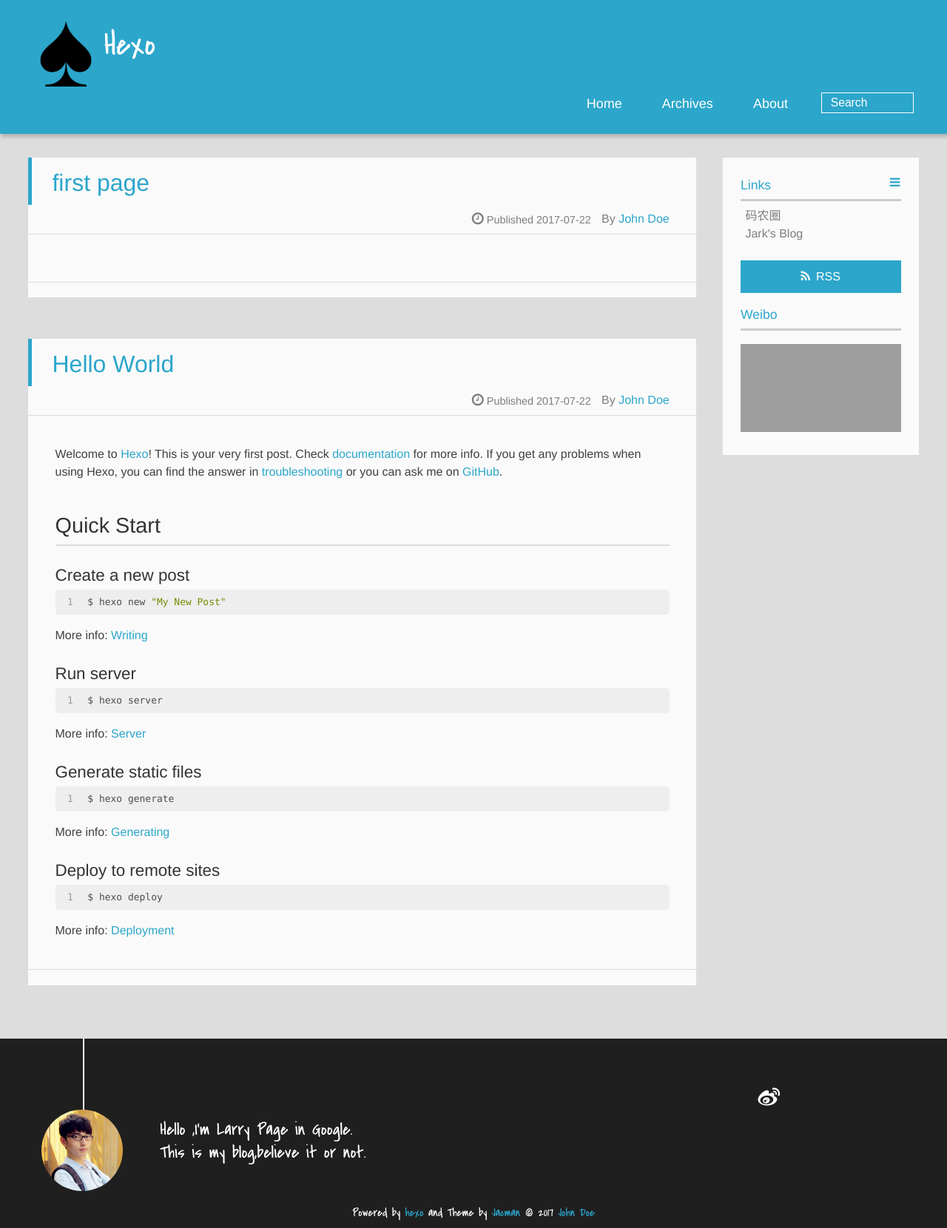
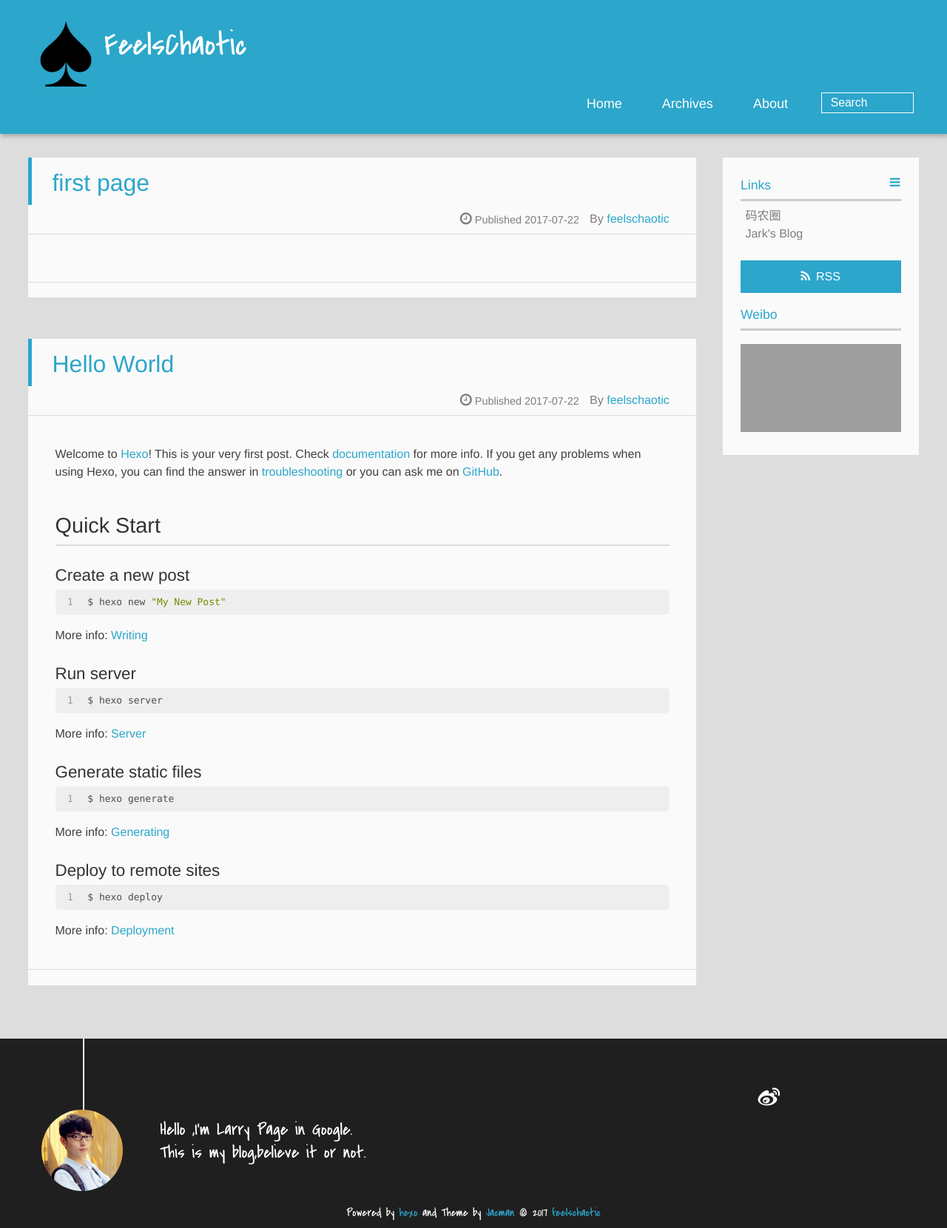
Before and after one commit to feelschaotic/feelschaotic.github.io, a plain HTML site: page index.html in a window 1280 px wide. Shown: the whole page at 74% size. Drawn offline with Linux system fonts and the light colour scheme; grey boxes are pictures that could not be loaded; a script that the page names is missing.

Commit message:
add page

```diff
--- a/index.html
+++ b/index.html
@@ -4,22 +4,22 @@
 <head>
   <meta charset="UTF-8">
 
-    <title>Hexo</title>
+    <title>FeelsChaotic</title>
     <meta name="viewport" content="width=device-width, initial-scale=1,user-scalable=no">
 
-    <meta name="author" content="John Doe">
+    <meta name="author" content="feelschaotic">
 
 
 
     <meta property="og:type" content="website">
-<meta property="og:title" content="Hexo">
+<meta property="og:title" content="FeelsChaotic">
 <meta property="og:url" content="http://yoursite.com/index.html">
-<meta property="og:site_name" content="Hexo">
+<meta property="og:site_name" content="FeelsChaotic">
 <meta name="twitter:card" content="summary">
-<meta name="twitter:title" content="Hexo">
+<meta name="twitter:title" content="FeelsChaotic">
 
 
-    <link rel="alternative" href="/atom.xml" title="Hexo" type="application/atom+xml">
+    <link rel="alternative" href="/atom.xml" title="FeelsChaotic" type="application/atom+xml">
 
 
     <link rel="icon" href="/img/favicon.ico">
@@ -37,11 +37,11 @@
 <div>
 
 			<div id="imglogo">
-				<a href="/"><img src="/img/logo.png" alt="Hexo" title="Hexo"/></a>
+				<a href="/"><img src="/img/logo.png" alt="FeelsChaotic" title="FeelsChaotic"/></a>
 			</div>
 
 			<div id="textlogo">
-				<h1 class="site-name"><a href="/" title="Hexo">Hexo</a></h1>
+				<h1 class="site-name"><a href="/" title="FeelsChaotic">FeelsChaotic</a></h1>
 				<h2 class="blog-motto"></h2>
 			</div>
 			<div class="navbar"><a class="navbutton navmobile" href="#" title="Menu">
@@ -82,7 +82,7 @@
   </h1>
   <p class="article-author">By
 
-		<a href="/about" title="John Doe" target="_blank" itemprop="author">John Doe</a>
+		<a href="/about" title="feelschaotic" target="_blank" itemprop="author">feelschaotic</a>
 
   <p class="article-time">
     <time datetime="2017-07-22T09:18:58.000Z" itemprop="datePublished"> Published 2017-07-22</time>
@@ -131,7 +131,7 @@
   </h1>
   <p class="article-author">By
 
-		<a href="/about" title="John Doe" target="_blank" itemprop="author">John Doe</a>
+		<a href="/about" title="feelschaotic" target="_blank" itemprop="author">feelschaotic</a>
 
   <p class="article-time">
     <time datetime="2017-07-22T08:30:41.125Z" itemprop="datePublished"> Published 2017-07-22</time>
@@ -262,7 +262,7 @@
 		<p class="copyright">
 		Powered by <a href="http://hexo.io" target="_blank" title="hexo">hexo</a> and Theme by <a href="https://github.com/wuchong/jacman" target="_blank" title="Jacman">Jacman</a> © 2017
 
-		<a href="/about" target="_blank" title="John Doe">John Doe</a>
+		<a href="/about" target="_blank" title="feelschaotic">feelschaotic</a>
 
 
 		</p>
```
Also changed, not shown: 2017/07/22/first-page/index.html (+9 -9 lines), 2017/07/22/hello-world/index.html (+9 -9 lines), archives/2017/07/index.html (+9 -9 lines), archives/2017/index.html (+9 -9 lines), archives/index.html (+9 -9 lines).
